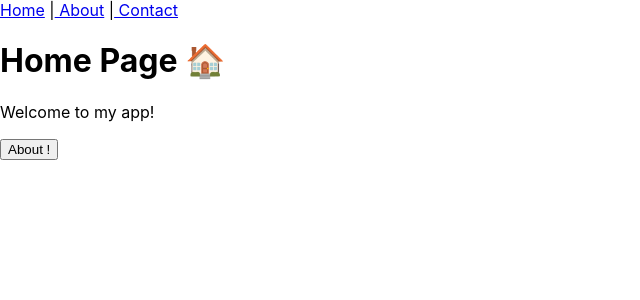
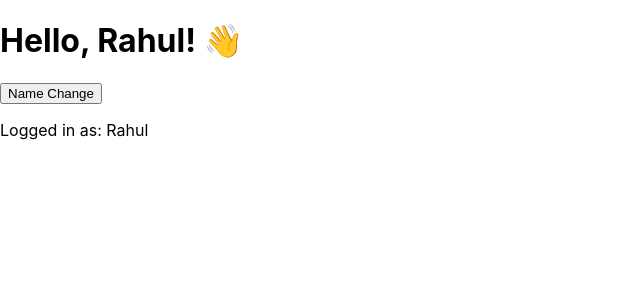
Before and after one commit to RohitIGEC/my-app, a React (Create React App) app: page / in a window 1280 px wide. Shown: the top 300 px of the page, without its empty margins (0-640 px from the left). Built offline with nearby package versions, Linux system fonts and the light colour scheme.

Commit message:
Day 15 - Context API React Revision

```diff
--- a/src/App.js
+++ b/src/App.js
@@ -1,23 +1,32 @@
-import { BrowserRouter, Routes, Route, Link } from "react-router-dom";
-import Home from "./Home";
-import About from "./About";
-import Contact from "./Contact";
+import { useContext } from "react";
+import UserProvider, { UserContext } from "./UserContext";
+
+function Header() {
+  let { user } = useContext(UserContext);
+  return <h1>Hello, {user}! 👋</h1>;
+}
+
+function Footer() {
+  let { user } = useContext(UserContext);
+  return <p>Logged in as: {user}</p>;
+}
+
+function ChangeName() {
+  let { setUser } = useContext(UserContext);
+  return (
+    <button onClick={() => setUser("Priya")}>
+      Name Change
+    </button>
+  );
+}
 
 function App() {
   return (
-    <BrowserRouter>
-      <nav>
-        <Link to="/">Home</Link> |
-        <Link to="/about"> About</Link> |
-        <Link to="/contact"> Contact</Link>
-      </nav>
-
-      <Routes>
-        <Route path="/" element={<Home />} />
-        <Route path="/about" element={<About />} />
-        <Route path="/contact" element={<Contact />} />
-      </Routes>
-    </BrowserRouter>
+    <UserProvider>
+      <Header />
+      <ChangeName />
+      <Footer />
+    </UserProvider>
   );
 }
 
--- /dev/null
+++ b/src/UserContext.js
@@ -0,0 +1,15 @@
+import { createContext, useState } from "react";
+
+export let UserContext = createContext();
+
+function UserProvider({ children }) {
+  let [user, setUser] = useState("Rahul");
+
+  return (
+    <UserContext.Provider value={{ user, setUser }}>
+      {children}
+    </UserContext.Provider>
+  );
+}
+
+export default UserProvider;
```
